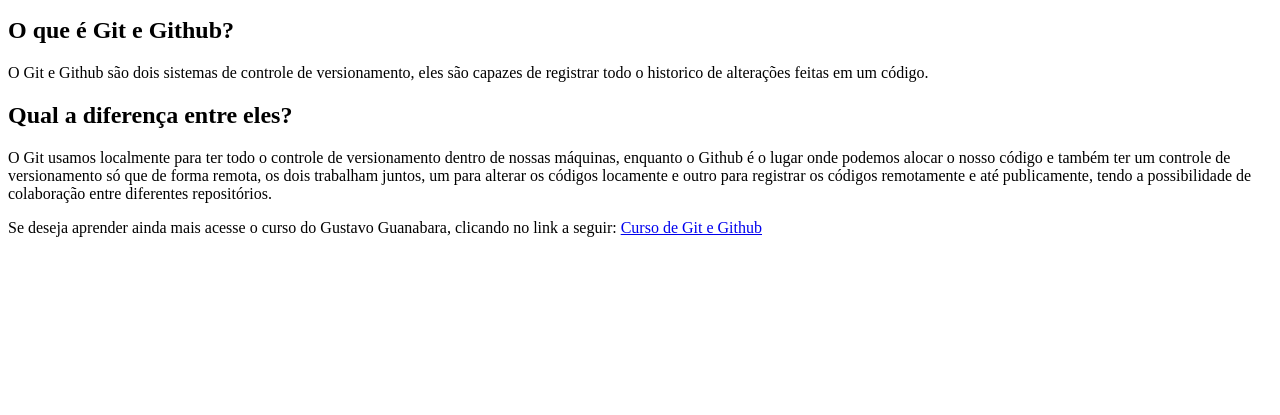
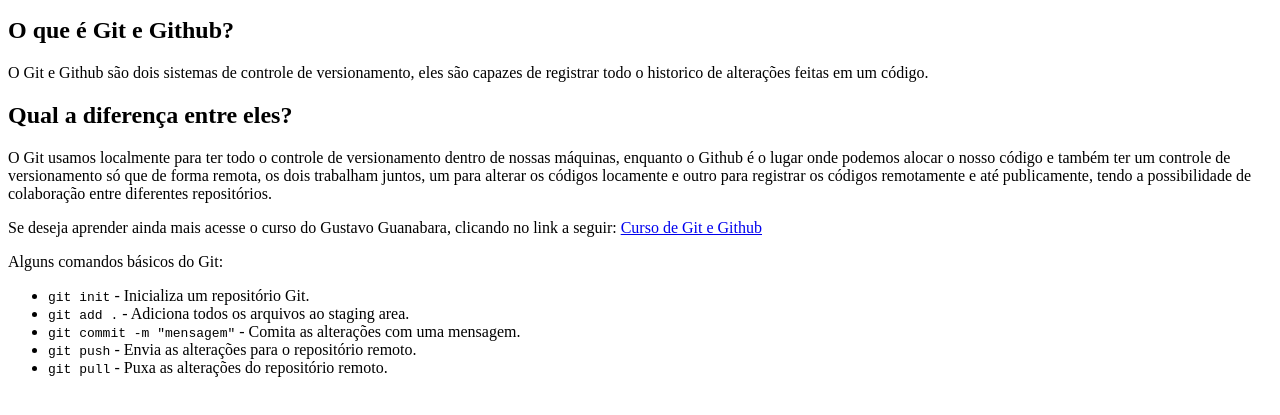
Before and after one commit to Lucasrsan/repositorio-git-learning, a plain HTML site: page site-exemplo/index.html in a window 1280 px wide. Shown: the part 101-516 px from the top of the page. Drawn offline with Linux system fonts and the light colour scheme.

Commit message:
Update Index.html
- mais conteudo adicionado a página
- alguns comandos do git

```diff
--- a/site-exemplo/index.html
+++ b/site-exemplo/index.html
@@ -13,6 +13,13 @@
     <h2>Qual a diferença entre eles?</h2>
     <p>O Git usamos localmente para ter todo o controle de versionamento dentro de nossas máquinas, enquanto o Github é o lugar onde podemos alocar o nosso código e também ter um controle de versionamento só que de forma remota, os dois trabalham juntos, um para alterar os códigos locamente e outro para registrar os códigos remotamente e até publicamente, tendo a possibilidade de colaboração entre diferentes repositórios.</p>
     <p>Se deseja aprender ainda mais acesse o curso do Gustavo Guanabara, clicando no link a seguir: <a href="https://www.youtube.com/watch?v=5BYm7UdCrX0&list=PLHz_AreHm4dm7ZULPAmadvNhH6vk9oNZA&index=5" target="_blank"> Curso de Git e Github</a></p>
+    <p>Alguns comandos básicos do Git:</p>
+    <ul>
+        <li><code>git init</code> - Inicializa um repositório Git.</li>
+        <li><code>git add .</code> - Adiciona todos os arquivos ao staging area.</li>
+        <li><code>git commit -m "mensagem"</code> - Comita as alterações com uma mensagem.</li>
+        <li><code>git push</code> - Envia as alterações para o repositório remoto.</li>
+        <li><code>git pull</code> - Puxa as alterações do repositório remoto.</li>
 
 </body>
 </html>
```
